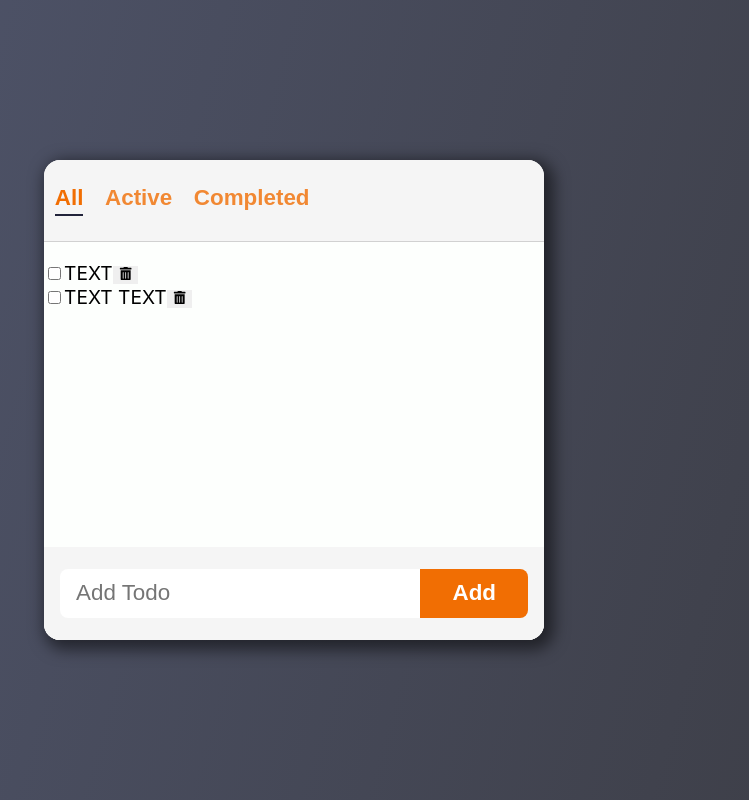
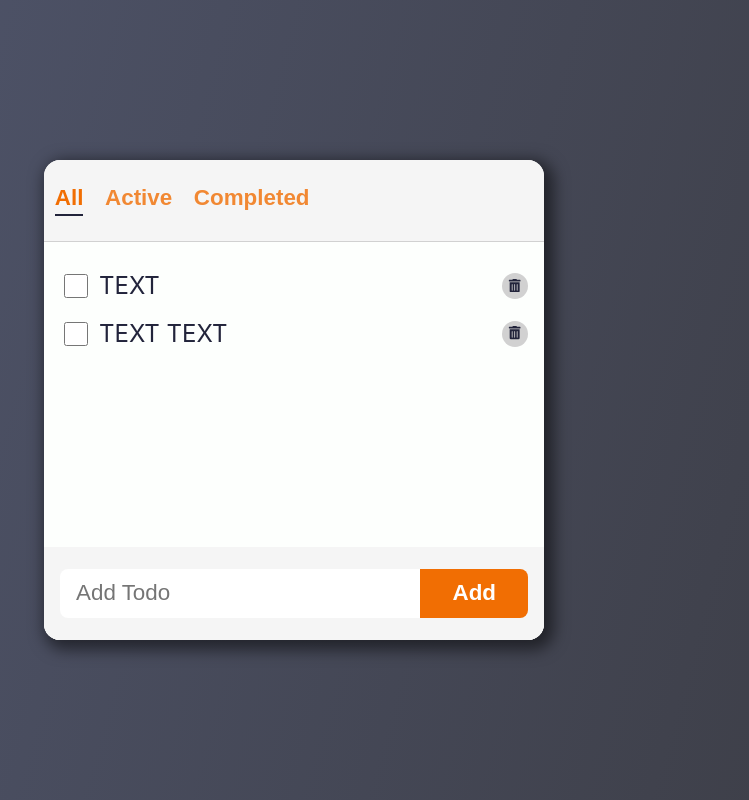
Before and after one commit to junghyun-josh-kim/react-todo, a React (Create React App) app: page / in a window 1280 px wide. Shown: the whole page, without its empty margins (346-1095 px from the left). Built offline with nearby package versions, Linux system fonts and the light colour scheme.

Commit message:
CSS: Scrollbar, Todo list

```diff
--- a/src/components/Todo/Todo.jsx
+++ b/src/components/Todo/Todo.jsx
@@ -1,4 +1,5 @@
 import { FaTrashAlt } from 'react-icons/fa';
+import styles from './Todo.module.css';
 
 function Todo({ todo, onUpdate, onDelete }) {
   const { text, status } = todo;
@@ -11,17 +12,22 @@
   };
   const handleDelete = () => onDelete(todo);
   return (
-    <li>
+    <li className={styles.todo}>
       <input
+        className={styles.checkbox}
         type='checkbox'
         id='checkbox'
         checked={status === 'completed'}
         onChange={handleChange}
       />
-      <label htmlFor='checkbox'>{text}</label>
-      <button onClick={handleDelete}>
-        <FaTrashAlt />
-      </button>
+      <label htmlFor='checkbox' className={styles.text}>
+        {text}
+      </label>
+      <span className={styles.icon}>
+        <button onClick={handleDelete} className={styles.button}>
+          <FaTrashAlt />
+        </button>
+      </span>
     </li>
   );
 }
--- /dev/null
+++ b/src/components/Todo/Todo.module.css
@@ -0,0 +1,37 @@
+.todo {
+  display: flex;
+  justify-content: space-between;
+  align-items: center;
+  padding: 0.5rem 1rem;
+  margin: 0.1rem 0;
+  color: var(--color-text);
+}
+
+.checkbox {
+  width: 1.5rem;
+  height: 1.5rem;
+}
+
+.text {
+  flex: 1 1 0%;
+  margin-left: 0.5rem;
+  font-size: 1.5rem;
+}
+
+.icon {
+  width: 26px;
+  height: 26px;
+  background-color: var(--color-grey);
+  border-radius: 100%;
+  transition: all 150ms ease-out;
+}
+
+.icon:hover {
+  background-color: var(--color-accent);
+  transform: rotate(15deg) scale(1.1);
+}
+
+.button {
+  color: var(--color-text);
+  background-color: transparent;
+}
--- a/src/components/TodoList/TodoList.module.css
+++ b/src/components/TodoList/TodoList.module.css
@@ -1,5 +1,6 @@
 .container {
   height: 100%;
+  min-height: 0;
   display: flex;
   flex-direction: column;
   background-color: var(--color-bg);
--- a/src/index.css
+++ b/src/index.css
@@ -5,6 +5,7 @@
   --color-grey: #d1d1d1;
   --color-text: #22243b;
   --color-accent: #f16e03;
+  --color-scrollbar: #aaa7a7;
 }
 
 body {
@@ -20,6 +21,7 @@
   justify-content: center;
   align-items: center;
   font-size: 1.2rem;
+  accent-color: var(--color-accent);
   background: rgb(81, 87, 111);
   background: linear-gradient(
     105deg,
@@ -59,3 +61,17 @@
   outline: none;
   border: none;
 }
+
+::-webkit-scrollbar {
+  width: 0.5rem;
+}
+
+::-webkit-scrollbar-track {
+  background-color: var(--color-bg-dark);
+}
+::-webkit-scrollbar-thumb {
+  background-color: var(--color-scrollbar);
+}
+::-webkit-scrollbar-thumb:hover {
+  background-color: var(--color-accent);
+}
```
